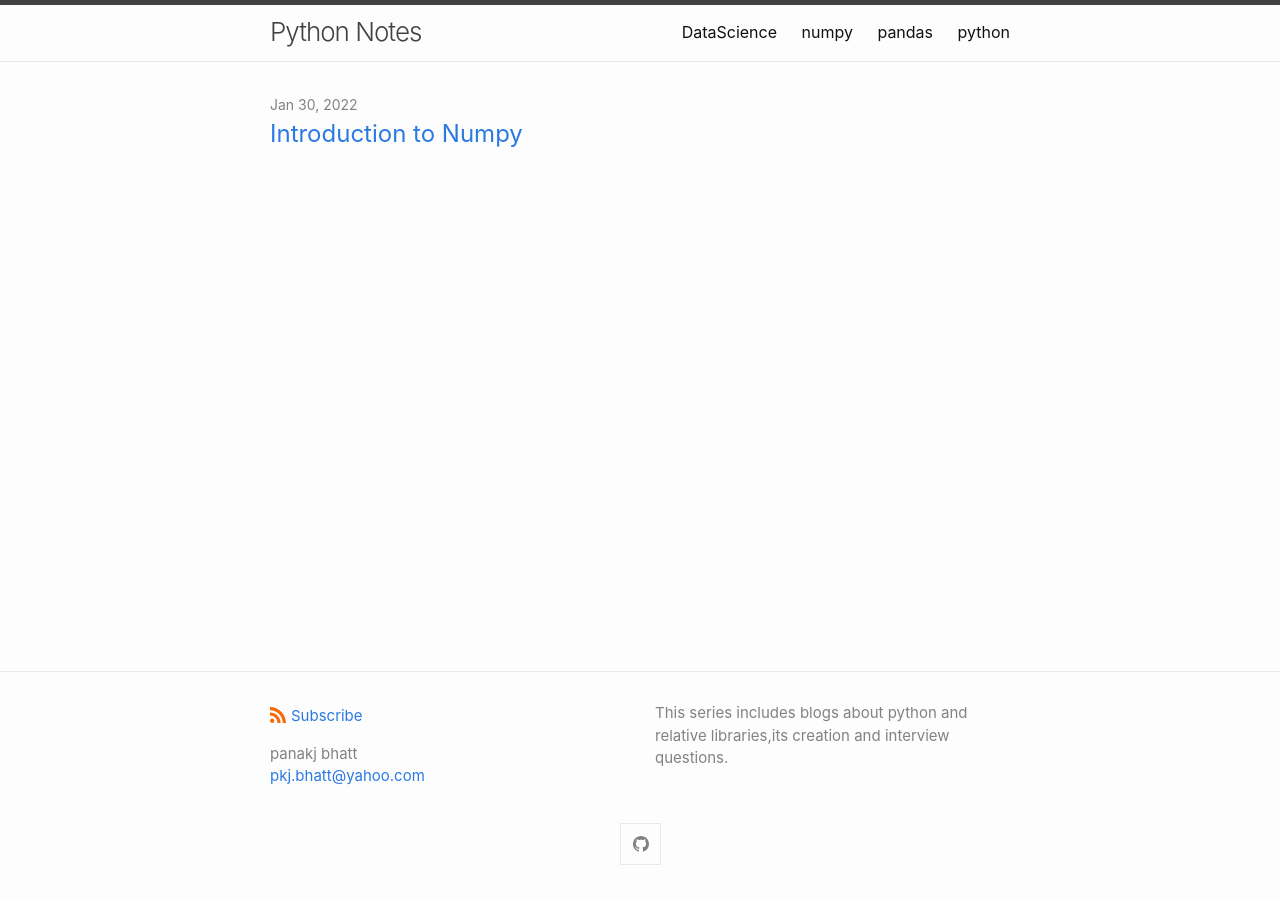
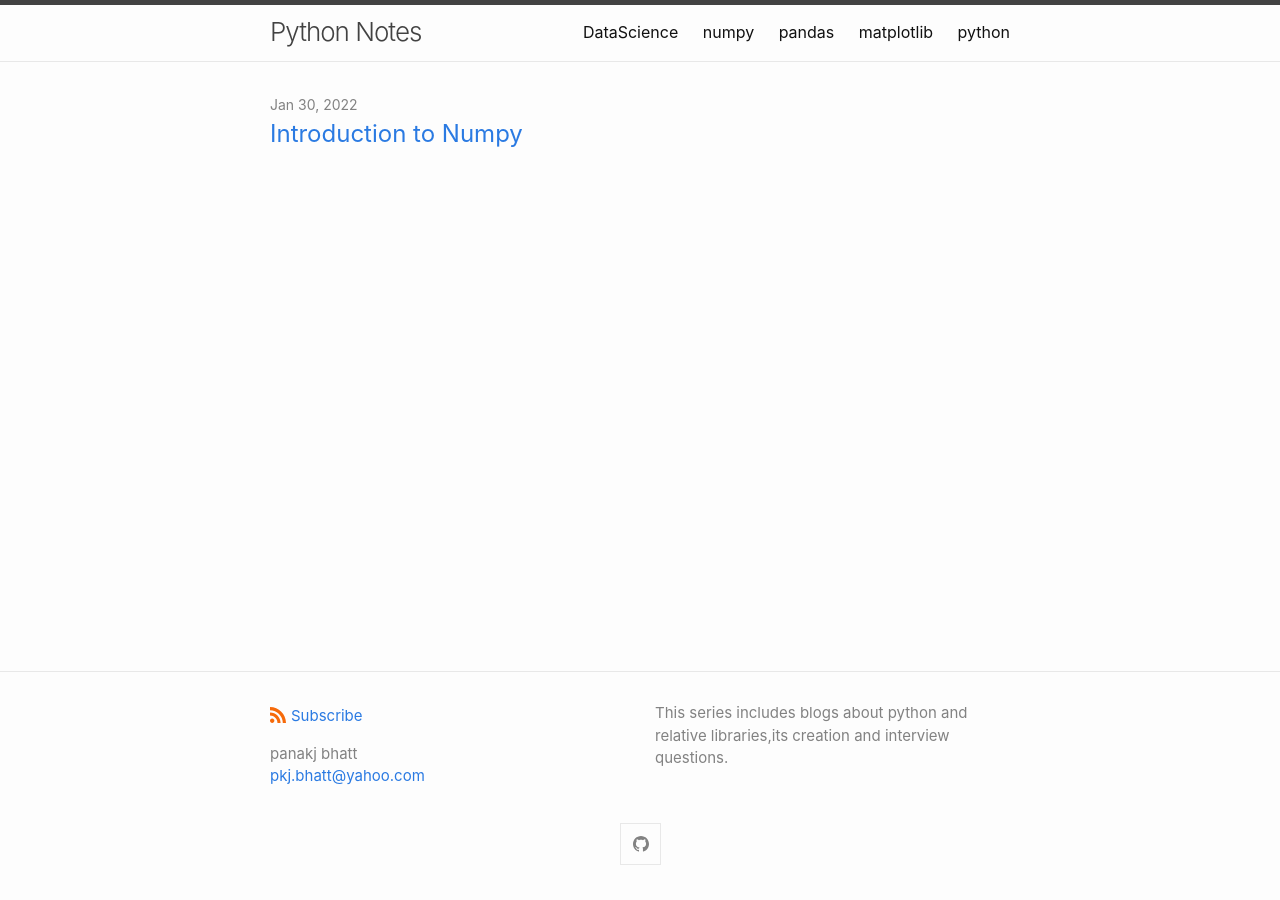
Before and after one commit to Pankaj2505/python, a Jekyll site: the page built from index.md, in a window 1280 px wide. Built offline with Jekyll 4.4.1, drawn with Linux system fonts in a browser that asks for light colours.

Commit message:
added lonk

```diff
--- a/_includes/header.html
+++ b/_includes/header.html
@@ -24,6 +24,7 @@
             <a class="page-link" href="https://pankaj2505.github.io/">DataScience</a>
             <a class="page-link" href="https://pankaj2505.github.io/numpy/">numpy</a>
             <a class="page-link" href="https://pankaj2505.github.io/pandas/">pandas</a>
+            <a class="page-link" href="https://pankaj2505.github.io/numpy/matplotlib">matplotlib</a>
             <a class="page-link" href="https://pankaj2505.github.io/python/">python</a>
             <!-- <a class="page-link" href="{{ my_page.url | relative_url }}">{{ my_page.title | escape }}</a> -->
 
```
